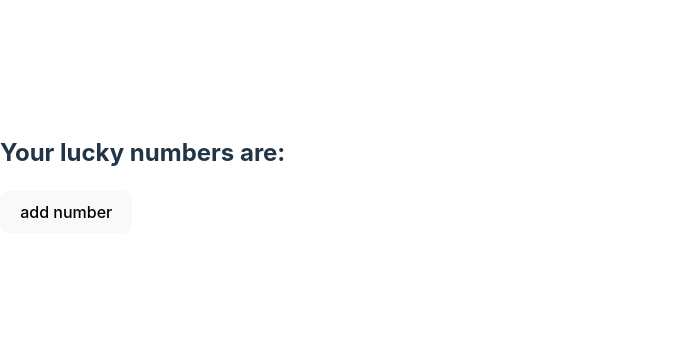
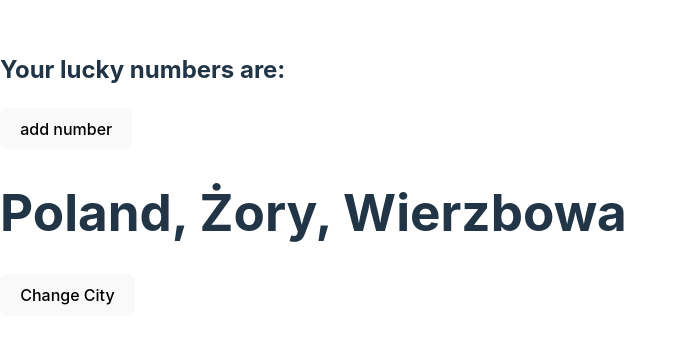
Before and after one commit to bmalvo/homeworks_react_vite, a React (Vite) app in the folder states-homeworks/: page / in a window 1280 px wide. Shown: the part 226-570 px from the top of the page, without its empty margins (0-687 px from the left). Built offline with nearby package versions, Linux system fonts and the light colour scheme.

Commit message:
add Address.tsx

```diff
--- /dev/null
+++ b/states-homeworks/src/Address.tsx
@@ -0,0 +1,31 @@
+type AdressObj = {
+    country: string;
+    city: string;
+    street: string;
+}
+
+import { useState } from "react"
+
+const Address = () => {
+    const [address, setAdress] = useState<AdressObj>({
+        country: 'Poland',
+        city: 'Żory',
+        street: 'Wierzbowa'
+    });
+
+    const handleClick = () => {
+        setAdress({
+            ...address,
+            city: 'Gdańsk'
+        })
+    }
+
+    return (
+        <>
+            <h1> {address.country}, {address.city}, {address.street}</h1>
+            <button onClick={handleClick}>Change City</button>
+        </>
+    )
+}
+
+export { Address }
--- a/states-homeworks/src/App.tsx
+++ b/states-homeworks/src/App.tsx
@@ -1,3 +1,4 @@
+import { Address } from "./Address"
 import { CursorPosition } from "./CursorPosition"
 import { RandomNumbersGenerator } from "./RandomNumbersGenerator"
 
@@ -7,6 +8,7 @@ const App = () => {
     <>
       {/* <CursorPosition /> */}
       <RandomNumbersGenerator />
+      <Address />
     </>
   )
 }
```
